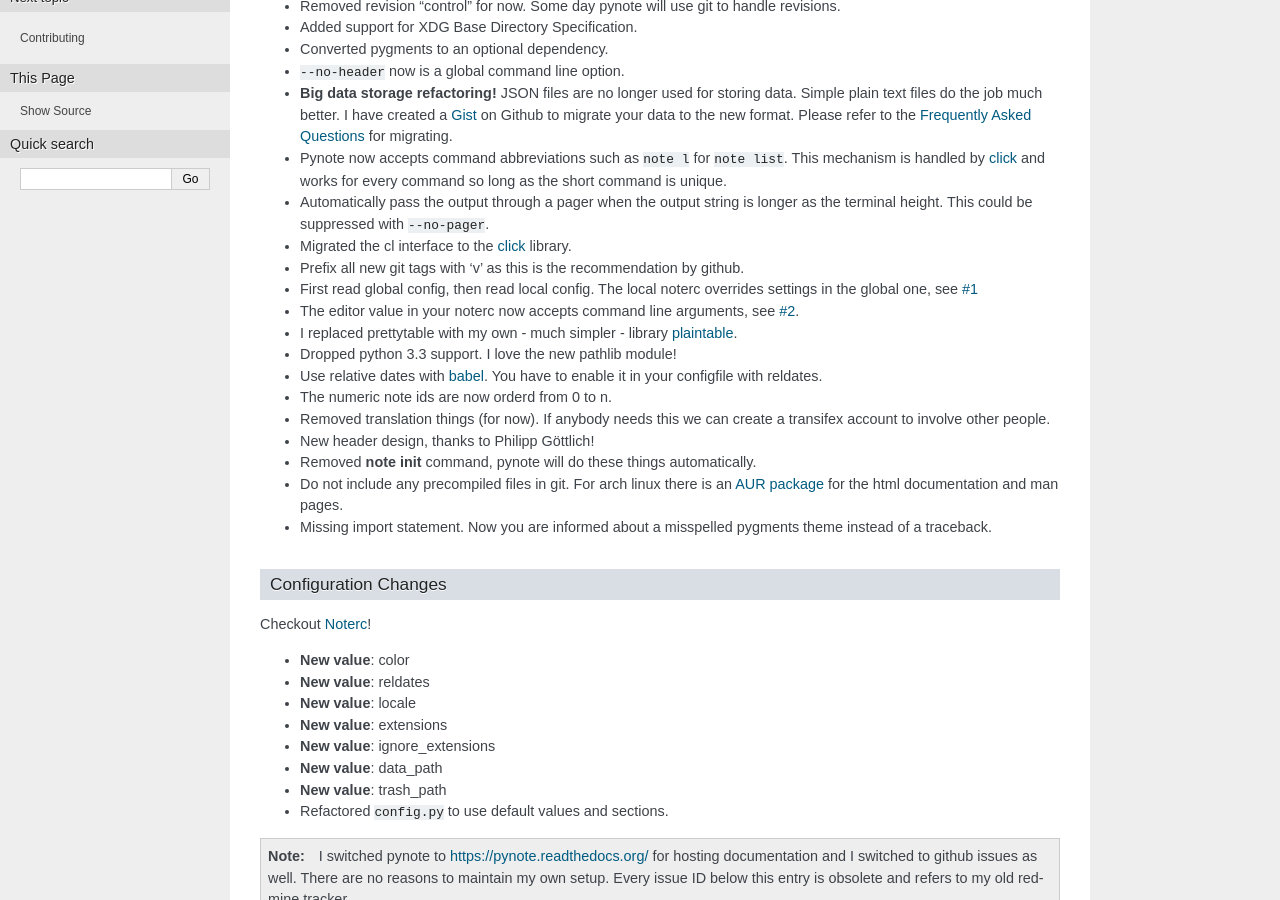
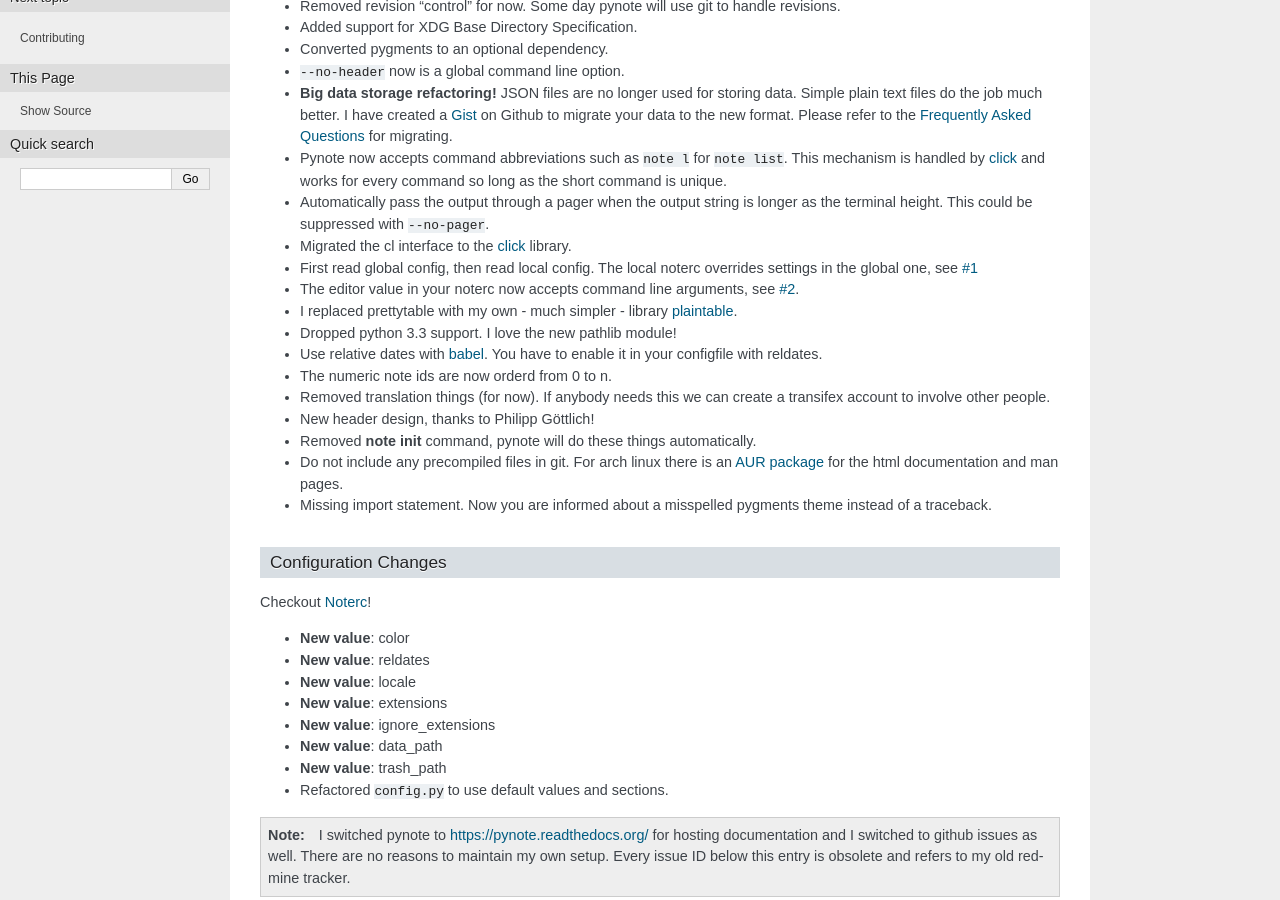
Before and after one commit to fastpacecolding/pynote, a Sphinx documentation site: the page built from docs/changelog.rst, in a window 1280 px wide and 900 px high, scrolled down 430 px. Built offline with Sphinx 7.4.7, drawn with Linux system fonts in a browser that asks for light colours.

Commit message:
Pacman does not like these prefixes

```diff
--- a/docs/changelog.rst
+++ b/docs/changelog.rst
@@ -33,7 +33,6 @@ Overall Changes
 * Automatically pass the output through a pager when the output string is
   longer as the terminal height. This could be suppressed with ``--no-pager``.
 * Migrated the cl interface to the click_ library.
-* Prefix all new git tags with 'v' as this is the recommendation by github.
 * First read global config, then read local config. The local noterc overrides
   settings in the global one, see `#1`_
 * The editor value in your noterc now accepts command line arguments, see
```
